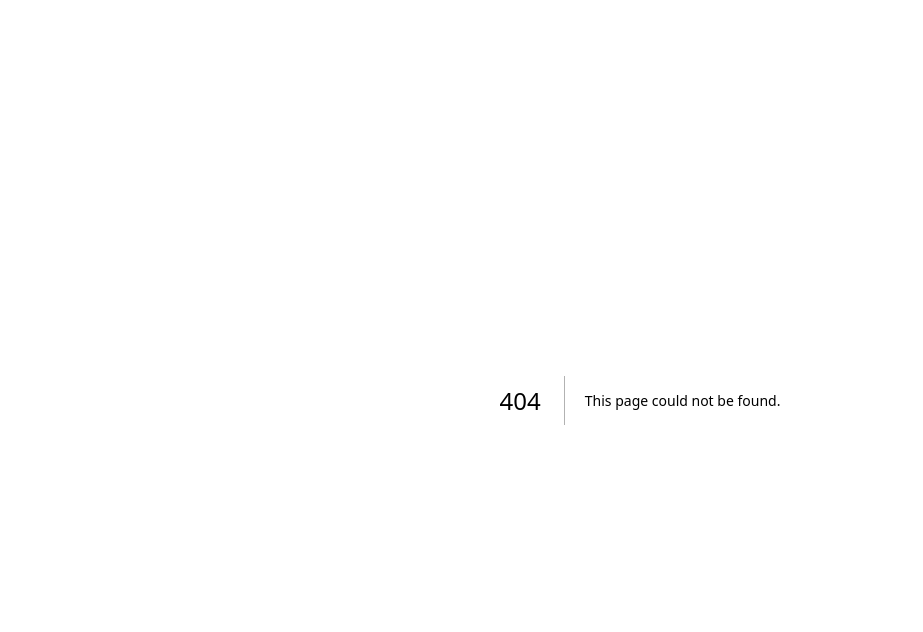
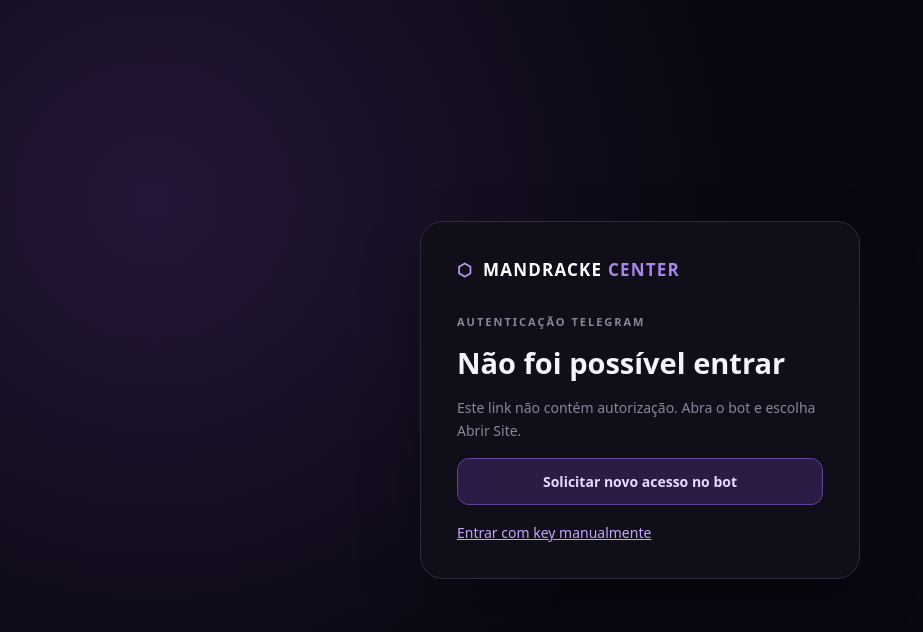
Before and after one commit to joabest/mandrackecenter, a Next.js app: page /entrar in a window 1280 px wide. Before the commit this address had no page. Shown: the top 632 px of the page, without its empty margins (0-923 px from the left). Built offline with nearby package versions, Linux system fonts and the light colour scheme.

Commit message:
feat: browser-based Telegram link sign-in and clear expired-link recovery

```diff
--- /dev/null
+++ b/app/entrar/page.js
@@ -0,0 +1,29 @@
+'use client';
+import {useEffect,useState} from 'react';
+export default function BrowserEntry(){
+ const [error,setError]=useState(''),[busy,setBusy]=useState(true);
+ useEffect(()=>{
+  let cancelled=false;
+  const params=new URLSearchParams(location.search);
+  const ticket=params.get('ticket');
+  window.history.replaceState({},'',location.pathname);
+  if(!ticket){setBusy(false);setError('Este link não contém autorização. Abra o bot e escolha Abrir Site.');return}
+  (async()=>{
+   try{
+    const res=await fetch('/api/member/browser-ticket',{method:'POST',headers:{'Content-Type':'application/json'},cache:'no-store',body:JSON.stringify({ticket})});
+    const json=await res.json();
+    if(!res.ok)throw Error(json.error||'Não foi possível entrar');
+    if(!cancelled)location.replace('/member');
+   }catch(e){if(!cancelled){setError(e.message);setBusy(false)}}
+  })();
+  return()=>{cancelled=true};
+ },[]);
+ return <main className="auth"><section className="login">
+  <div className="logo">⬡ <span>MANDRACKE <b>CENTER</b></span></div>
+  <p className="eyebrow" style={{marginTop:32}}>AUTENTICAÇÃO TELEGRAM</p>
+  <h1>{busy?'Conectando...':'Não foi possível entrar'}</h1>
+  <p role="status">{busy?'Validando seu link de acesso seguro.':error}</p>
+  {!busy&&<a className="botlink" href="https://t.me/mandrackecenterkeybot">Solicitar novo acesso no bot</a>}
+  <a style={{display:'block',marginTop:18,color:'#c5a4ff'}} href="/login">Entrar com key manualmente</a>
+ </section></main>;
+}
```
